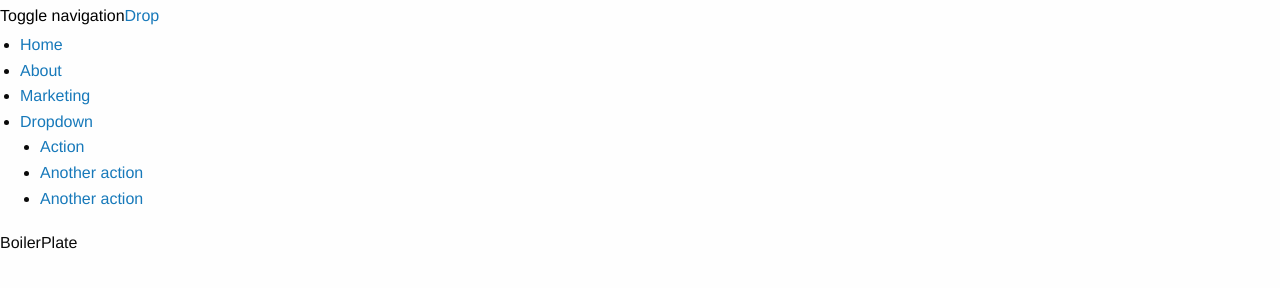
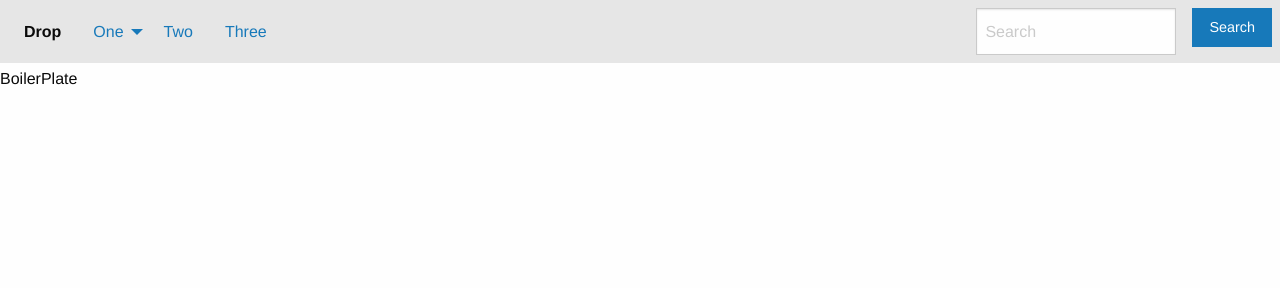
Before and after one commit to alexeyving/Drop, a website built with webpack: page src/html/index.pug in a window 1280 px wide. Built offline with nearby package versions, Linux system fonts and the light colour scheme.

Commit message:
Fixed Foundation
Fixed foundation integration

```diff
--- a/config/webpack.js
+++ b/config/webpack.js
@@ -52,7 +52,7 @@ let webpackConfig = {
 				test: /\.scss$/,
 				use: ExtractTextPlugin.extract({
 					fallback: "style-loader",
-					use: 'css-loader!sass-loader'
+					use: 'css-loader!postcss-loader!sass-loader'
 				})
 			},
 			{
@@ -65,7 +65,7 @@ let webpackConfig = {
 	plugins: [
 		new CommonsChunkPlugin({
 			name: 'common',
-			minChunks: function (module, count) {
+			minChunks: function (module, count) {s
 				return !isExternal(module) && count >= 2; // adjustable cond
 			}
 		}),
--- a/src/html/extends/index.pug
+++ b/src/html/extends/index.pug
@@ -9,3 +9,7 @@
 		block header
 		block content
 		block footer
+		script.
+			window.onload = function () {
+				$(document).foundation();
+			}
--- a/src/html/includes/navigation.pug
+++ b/src/html/includes/navigation.pug
@@ -1,28 +1,23 @@
-nav.navbar.navbar-default.navbar-fixed-top
-   .container
-      .navbar-header
-         button(type='button' class='navbar-toggle collapsed' data-toggle='collapse' data-target='#navbar')
-            span.sr-only Toggle navigation
-            span.icon-bar
-            span.icon-bar
-            span.icon-bar
-         a.navbar-brand(href='#') Drop
-      #navbar.collapse.navbar-collapse
-         ul.nav.navbar-nav
-            li
-               a Home
-            li
-               a About
-            li
-               a Marketing
-            li.dropdown
-               a.dropdown-toggle(data-toggle='dropdown' role='button' aria-haspopup='true' aria-expanded='false')
-                  |Dropdown
-                  span.caret
-               ul.dropdown-menu
-                  li
-                     a(href='#') Action
-                  li
-                     a(href='#') Another action
-                  li
-                     a(href='#') Another action
+.top-bar
+   .top-bar-left
+      ul.dropdown.menu(data-dropdown-menu)
+         li.menu-text Drop
+         li
+            a One
+            ul.menu.vertical
+               li
+                  a One
+               li
+                  a Two
+               li
+                  a Three
+         li
+            a Two
+         li
+            a Three
+   .top-bar-right
+      ul.menu
+         li
+            input(type='search' placeholder='Search')
+         li
+            button.button(type='button') Search
--- a/src/js/vendor.js
+++ b/src/js/vendor.js
@@ -1,2 +1,2 @@
 import 'exports-loader?jQuery!script-loader!jquery/dist/jquery.min'
-import 'foundation-sites'
+import 'foundation-sites/dist/js/foundation.min'
--- a/src/scss/common/variables.scss
+++ b/src/scss/common/variables.scss
@@ -1,2 +1,4 @@
+@import '~foundation-sites/scss/util/util';
 @import '~foundation-sites/scss/global';
+
 $global-lineheight: 2;
```
Also changed, not shown: dist/app.js, dist/error.html, dist/index.html, dist/styles.css.
